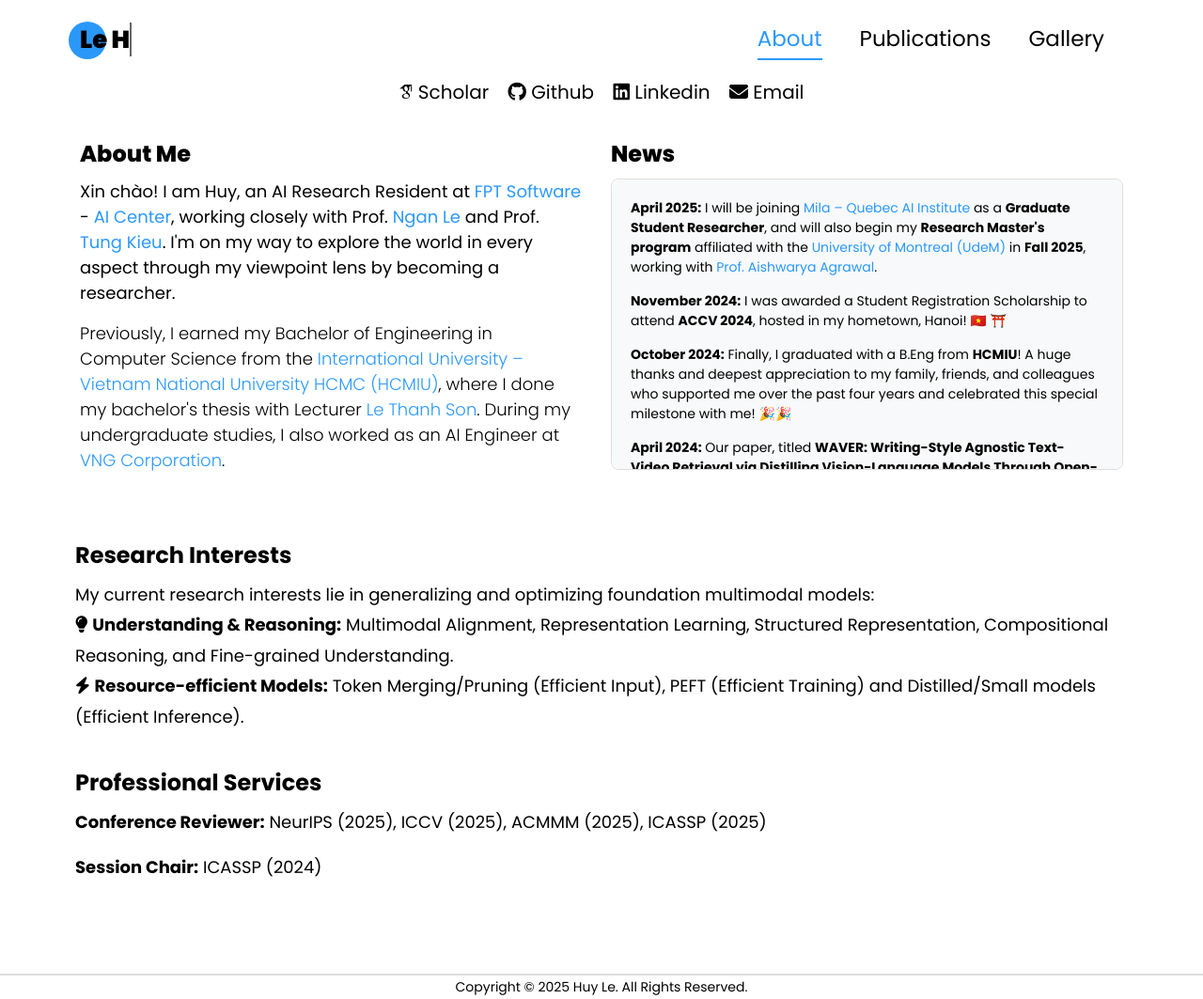
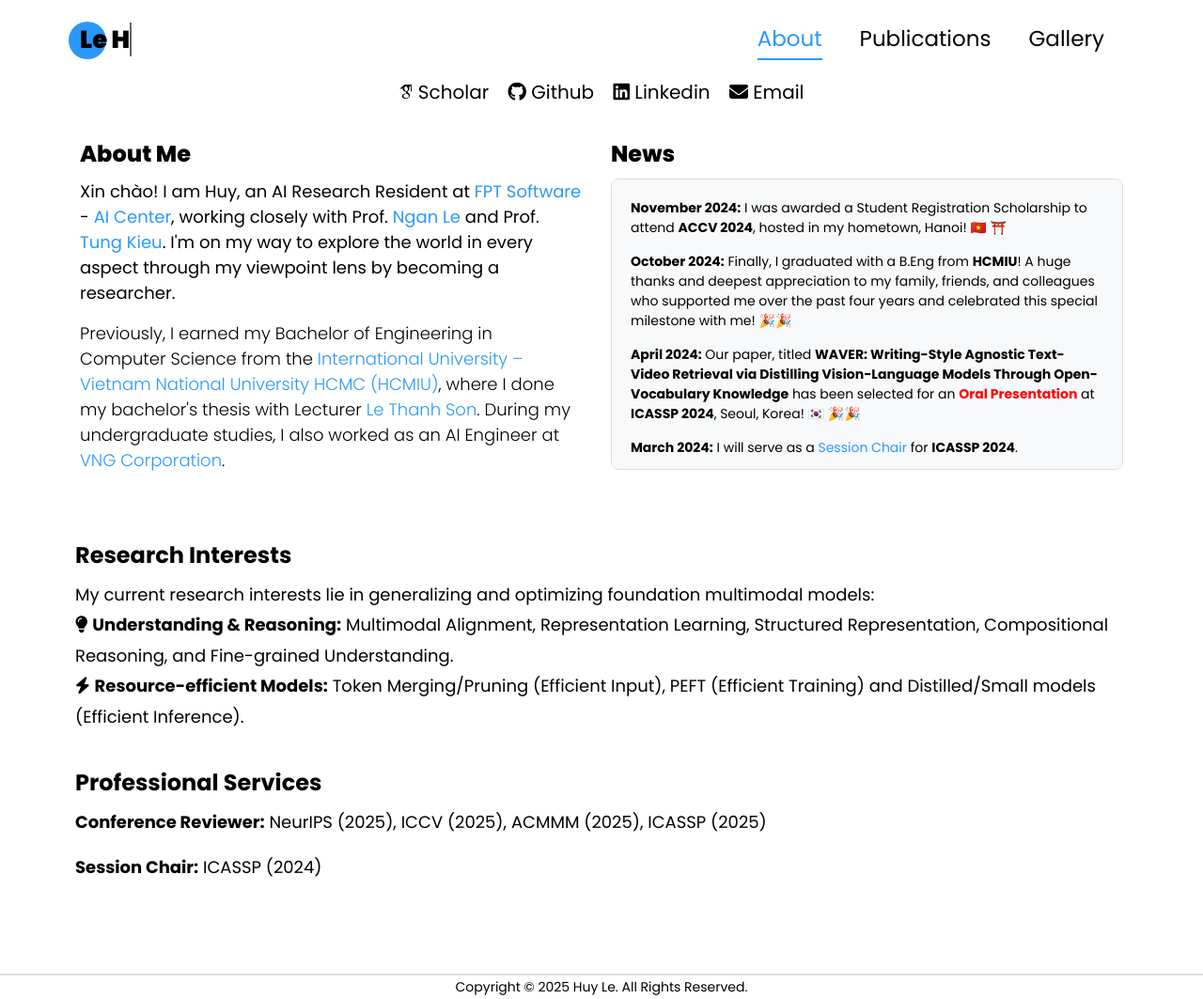
Before and after one commit to lehuy1611/lehuy1611.github.io, a Jekyll site: the page index.html, which Jekyll copies as it is, in a window 1280 px wide. Shown: the whole page at 94% size. Built offline with Jekyll 4.4.1, drawn with Linux system fonts in a browser that asks for light colours; some web fonts are replaced.

```diff
--- a/index.html
+++ b/index.html
@@ -147,11 +147,11 @@
                     <h2 style="font-size: 24px;">News</h2>
                     <div class="update-news-box" style="color: #000; background-color: #f8f9fa; border: 1px solid #ddd; border-radius: 8px; padding: 20px; font-size: 14px; line-height: 1.5; text-align: left; max-height: 310px; overflow-y: scroll;">
                         <ul style="list-style-type: none; padding: 0;">
-                            <li style="margin-bottom: 15px; display: flex; align-items: center;">
+                            <!-- <li style="margin-bottom: 15px; display: flex; align-items: center;">
                                 <span>
-                                    <strong>April 2025:</strong> I will be joining <a href="https://mila.quebec/en" rel="permalink">Mila – Quebec AI Institute</a> as a <b>Graduate Student Researcher</b>, and will also begin my <b>Research Master's program</b> affiliated with the <a href="https://www.umontreal.ca/en/" rel="permalink">University of Montreal (UdeM)</a> in <b>Fall 2025</b>, working with <a href="https://www.iro.umontreal.ca/~agrawal/" rel="permalink">Prof. Aishwarya Agrawal</a>.
+                                    <strong>April 2025:</strong> I will be joining <a href="https://mila.quebec/en" rel="permalink">Mila – Quebec AI Institute</a> as a <b>Graduate Student Researcher</b>, and a <b>Research Master's student</b> affiliated with the <a href="https://www.umontreal.ca/en/" rel="permalink">University of Montreal (UdeM)</a> in <b>Fall 2025</b>, working with <a href="https://www.iro.umontreal.ca/~agrawal/" rel="permalink">Prof. Aishwarya Agrawal</a>.
                                 </span>
-                            </li>
+                            </li> -->
                             <li style="margin-bottom: 15px; display: flex; align-items: center;">
                                 <span>
                                     <strong>November 2024:</strong> I was awarded a Student Registration Scholarship to attend <b>ACCV 2024</b>, hosted in my hometown, Hanoi! 🇻🇳 ⛩️
```
